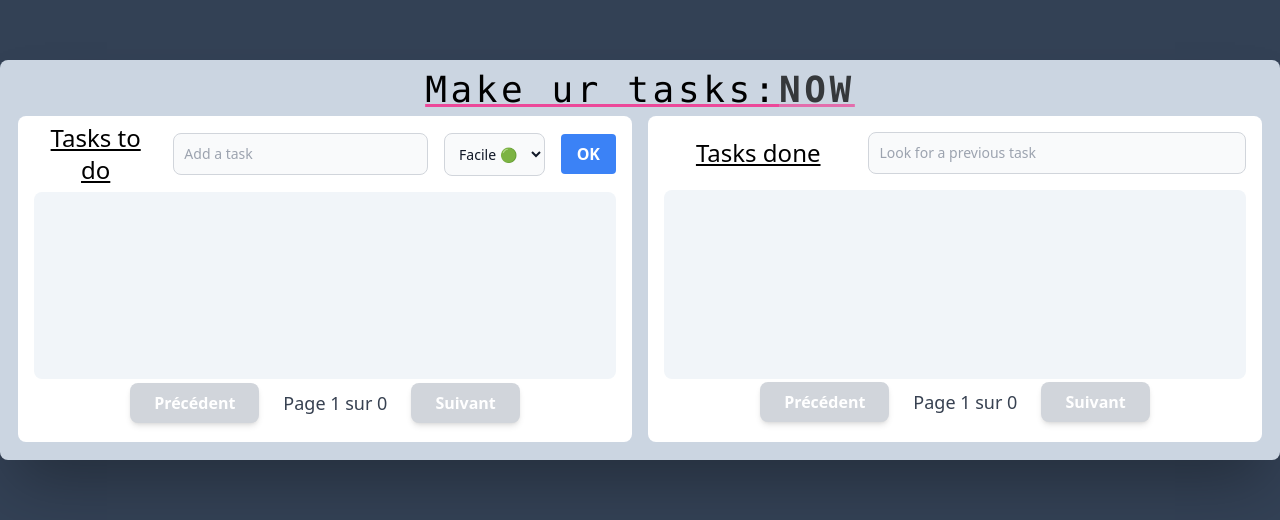
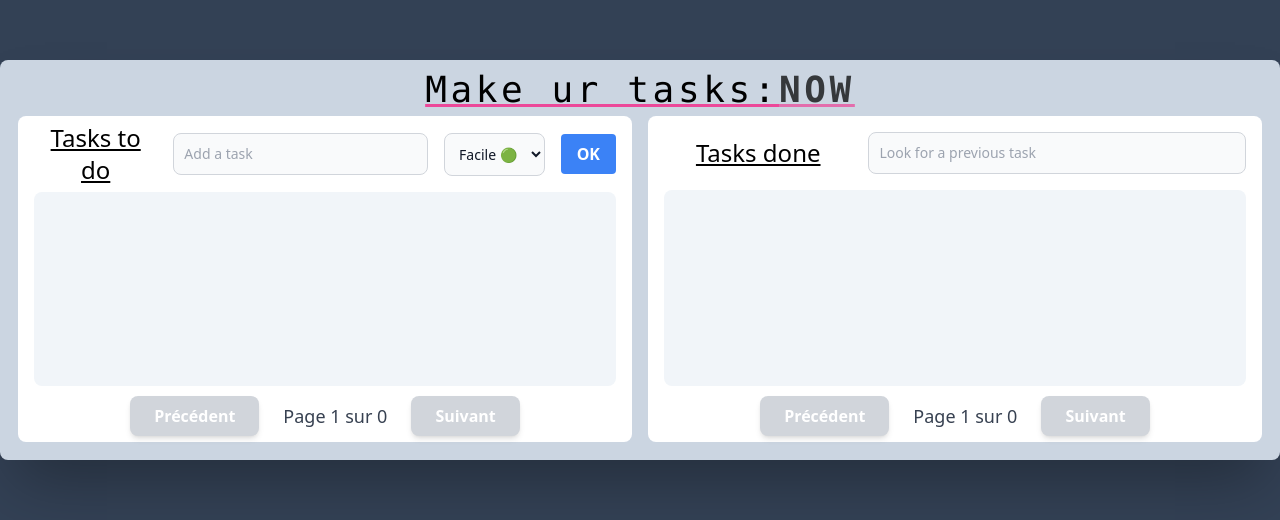
Before and after one commit to keurbi/react-ts-tailwind-todolist, a React (Create React App) app: page / in a window 1280 px wide. Shown: the part 140-660 px from the top of the page. Built offline with nearby package versions, Linux system fonts and the light colour scheme.

Commit message:
style pagination

```diff
--- a/src/components/Tasks/Tasks.tsx
+++ b/src/components/Tasks/Tasks.tsx
@@ -87,7 +87,7 @@ const completeTask = (displayIndex: number) => {
         </button>
       </div>
       <div className='h-[85%] mt-4 flex flex-col'>
-        <div className='h-[80%] bg-slate-100 rounded-lg p-2'>
+        <div className='h-[83%] bg-slate-100 rounded-lg p-2'>
           {currentTasks.map((task, index) => (
             <div
               key={index}
@@ -106,7 +106,7 @@ const completeTask = (displayIndex: number) => {
             </div>
           ))}
         </div>
-        <div className="h-[20%] flex justify-center items-center gap-6">
+        <div className="h-[17%] flex justify-center items-center gap-6 pt-5">
           <button
             onClick={() => setCurrentPage(prev => Math.max(prev - 1, 1))}
             disabled={currentPage === 1}
--- a/src/components/Tasksdone/Tasksdone.tsx
+++ b/src/components/Tasksdone/Tasksdone.tsx
@@ -55,7 +55,7 @@ const Tasksdone: FC<TasksProps> = ({transmittedTask}) => {
       </div>
 
       <div className='h-[85%] mt-4 flex flex-col'>
-        <div className='h-[80%] bg-slate-100 rounded-lg p-2'>
+        <div className='h-[83%] bg-slate-100 rounded-lg p-2'>
           {currentTasks.map((task, index) => (
             <motion.div
               key={index}
@@ -73,7 +73,7 @@ const Tasksdone: FC<TasksProps> = ({transmittedTask}) => {
           ))}
         </div>
 
-        <div className="h-[20%] flex justify-center items-center gap-6">
+        <div className="h-[17%] flex justify-center items-center gap-6 pt-5">
           <button
             onClick={() => setCurrentPage(prev => Math.max(prev - 1, 1))}
             disabled={currentPage === 1}
```
